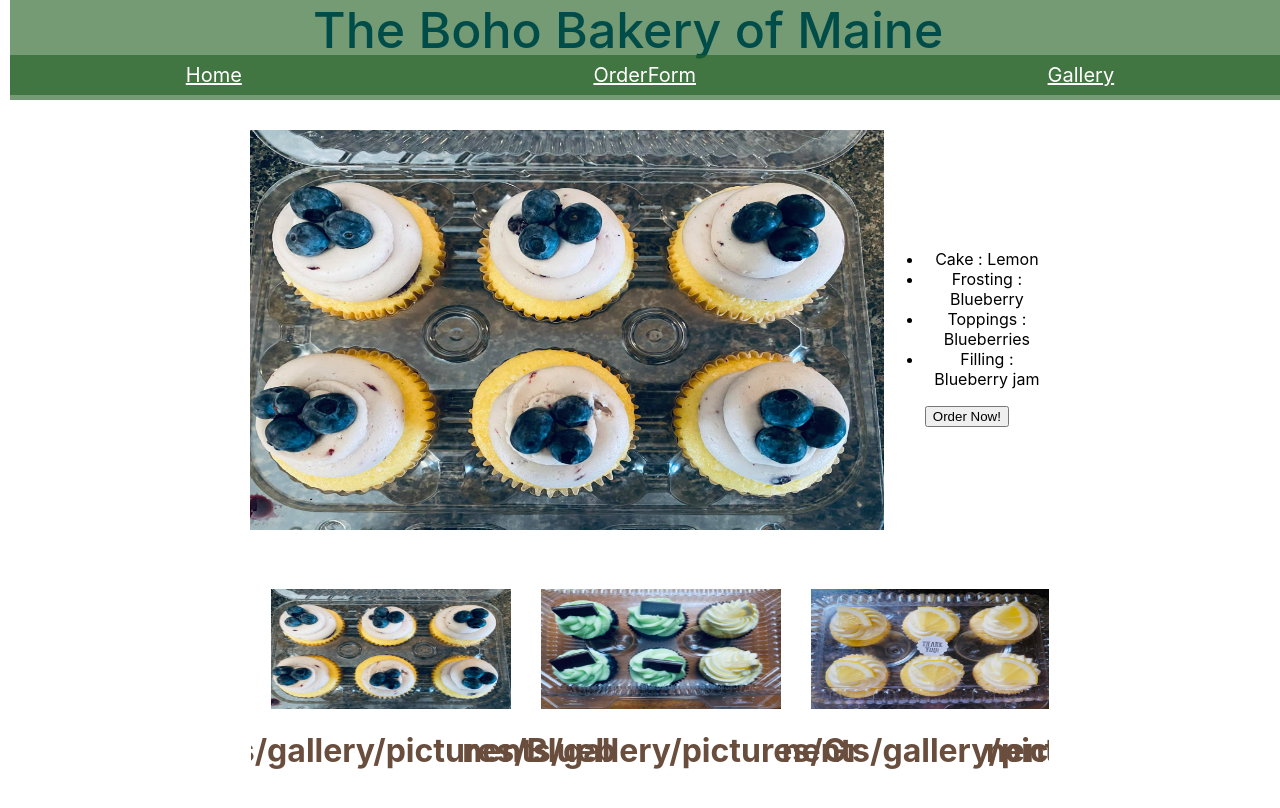
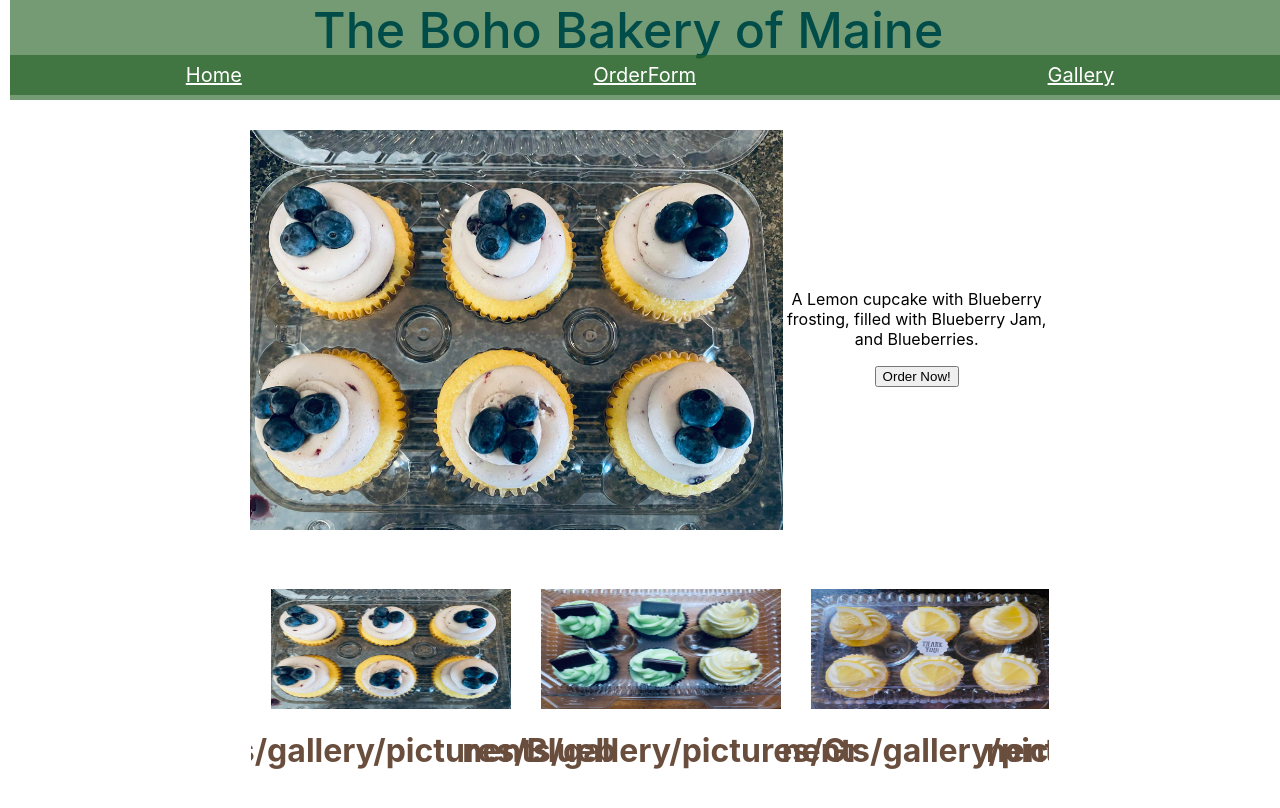
Before and after one commit to Pockets1514/HooksandEmailJS, a React (Create React App) app: page /gallery in a window 1280 px wide. Shown: the top 808 px of the page. Built offline with nearby package versions, Linux system fonts and the light colour scheme.

Commit message:
updated recipe to be in paragraph form referencing state and wrapped OrderNow button  in a link to push to OrderFrom on click.

```diff
--- a/src/components/gallery/TileGallery.js
+++ b/src/components/gallery/TileGallery.js
@@ -1,4 +1,5 @@
 import React, { Component } from "react";
+import { Link } from "react-router-dom";
 import GalleryItem from "./GalleryItem";
 
 import BlueberryLemon from "./pictures/BlueberryLemon.jpeg";
@@ -15,10 +16,11 @@ class TileGallery extends Component {
       cake: "Lemon",
       frosting: "Blueberry",
       toppings: "Blueberries",
-      filling: "Blueberry jam",
+      filling: "Blueberry Jam",
       quantity: 4,
     };
   }
+
   render() {
     const images = [
       {
@@ -33,16 +35,16 @@ class TileGallery extends Component {
         src: Grasshopper,
         cake: "Chocolate",
         frosting: "Mint",
-        toppings: "Ande's mints",
-        filling: "Mint Creme",
+        toppings: "Andes Chocolate Mints",
+        filling: false,
         quantity: 4,
       },
       {
         src: Lemon,
         cake: "Lemon",
         frosting: "Lemon",
-        toppings: "Lemon Slice",
-        filling: "None",
+        toppings: "Lemon Slices",
+        filling: false,
         quantity: 4,
       },
       {
@@ -50,7 +52,7 @@ class TileGallery extends Component {
         cake: "Pumpkin Spice",
         frosting: "Cream Cheese Frosting",
         toppings: "Pumpkin Candy",
-        filling: "None",
+        filling: false,
         quantity: 4,
       },
       {
@@ -59,11 +61,10 @@ class TileGallery extends Component {
         frosting: "Toasted Marshmallow",
         toppings:
           "Graham Cracker Crumble, Mini-Chocolate Chips, & Chocolate Drizzle",
-        filling: "None",
+        filling: false,
         quantity: 4,
       },
     ];
-    const OrderNow = () => {};
 
     return (
       <div className="tile-gallery">
@@ -74,13 +75,14 @@ class TileGallery extends Component {
             src={this.state.src}
           />
           <div className="showcase__recipe">
-            <ul>
-              <li>Cake : {this.state.cake}</li>
-              <li>Frosting : {this.state.frosting}</li>
-              <li>Toppings : {this.state.toppings}</li>
-              <li>Filling : {this.state.filling}</li>
-            </ul>
-            <button to="/order">Order Now!</button>
+            <p>
+              A {this.state.cake} cupcake with {this.state.frosting} frosting
+              {this.state.filling ? `, filled with ${this.state.filling},` : ""}
+              {this.state.toppings ? ` and ${this.state.toppings}.` : "."}
+            </p>
+            <Link to="/order">
+              <button>Order Now!</button>
+            </Link>
           </div>
         </div>
         <div className="tiles">
```
Also changed, not shown: src/components/order/OrderForm.js (+1 -26 lines).
